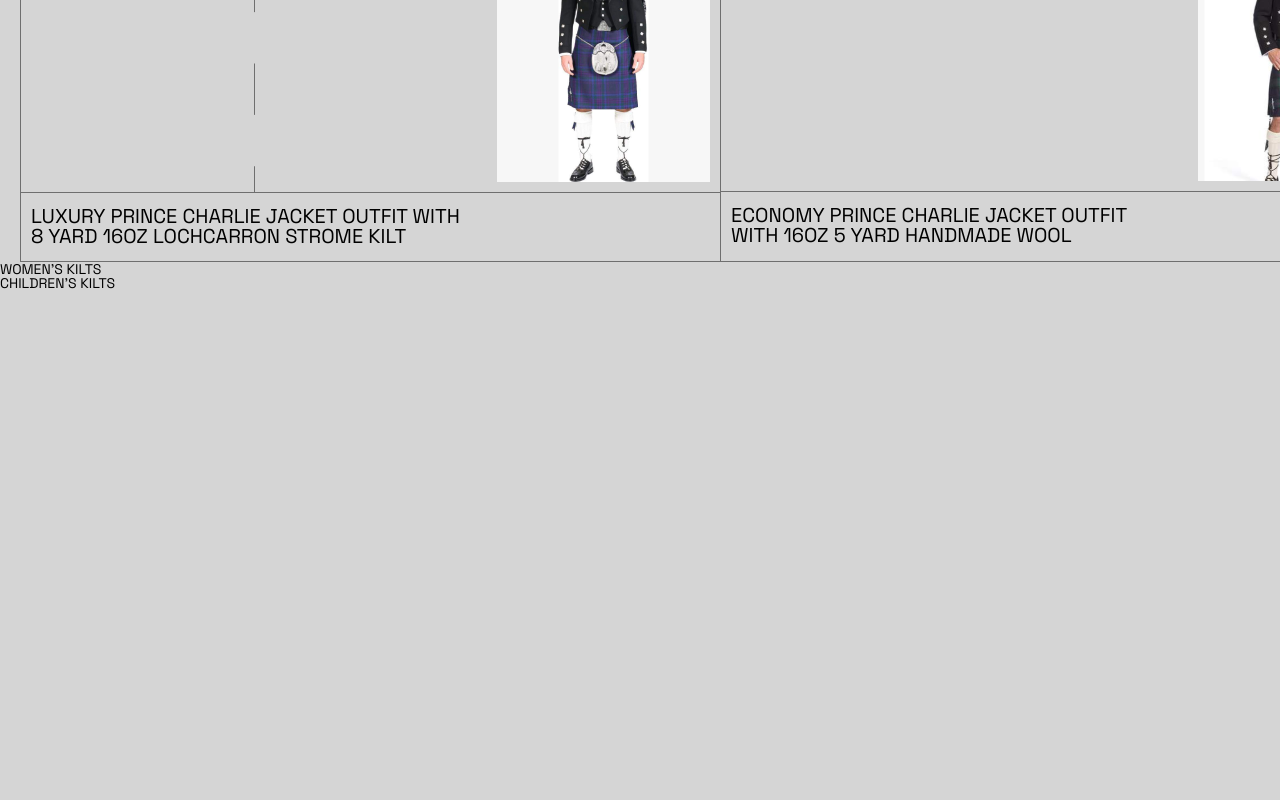
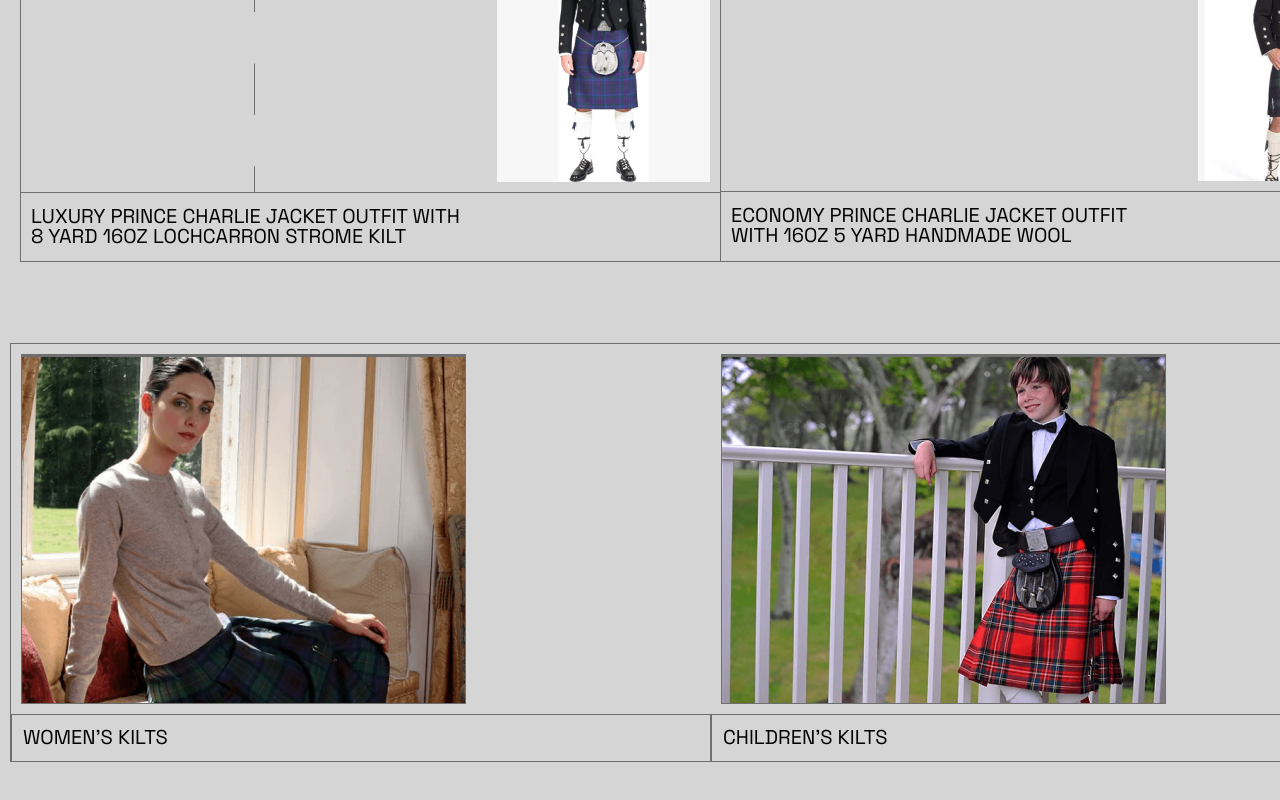
Before and after one commit to ZenovichAN/Kilt_First_Website, a plain HTML site: page index.html in a window 1280 px wide. Shown: the part 2190-2990 px from the top of the page. Drawn offline with Linux system fonts and the light colour scheme.

Commit message:
add 4 block.  none central line

```diff
--- a/index.html
+++ b/index.html
@@ -10,7 +10,7 @@
     <link rel="stylesheet" href="CSS/Ferst-Block-general-page.css">
     <link rel="stylesheet" href="CSS/Two-block-general-page.css">
     <link rel="stylesheet" href="CSS/tree-block-general-page.css">
-    <link rel="stylesheet" href="">
+    <link rel="stylesheet" href="/CSS/four-block-general.css">
     <link rel="preconnect" href="https://fonts.googleapis.com">
     <link rel="preconnect" href="https://fonts.gstatic.com" crossorigin>
     <link href="https://fonts.googleapis.com/css2?family=Space+Grotesk:wght@300..700&display=swap" rel="stylesheet">
@@ -154,10 +154,18 @@
 
         </section>
         <section class="container-block4-general">
-            <div class="block-left-image"><div class="image-left"></div></div>
-            <div class="block-right-image"><div class="image-right"></div></div>
-            <div class="block-right-bottom"><h2>Women's Kilts</h2></div>
-            <div class="block-right-bottom"><h2>Children's Kilts</h2></div>
+            <div class="block-left-image">
+                <div class="image-left"></div>
+            </div>
+            <div class="block-right-image">
+                <div class="image-right"></div>
+            </div>
+            <div class="block-left-bottom">
+                <h2>Women's Kilts</h2>
+            </div>
+            <div class="block-right-bottom">
+                <h2>Children's Kilts</h2>
+            </div>
         </section>
 
 
--- a/scss/four-block-general.scss
+++ b/scss/four-block-general.scss
@@ -1,13 +1,52 @@
-
 .container-block4-general {
+    width: 1400px;
+    height: 419px;
+    display: grid;
+    grid-template-columns: repeat(2, 700px);
+    grid-template-rows: 370px 48px;
+    border: solid 1px #6f6f6f;
+    margin-left: 10px;
+    margin-top: 81px;
 }
 .block-left-image {
+    border: solid 1px #6f6f6f;
+    width: 445px;
+    height: 350px;
+    background: url(/images/Image1-block-four-general.png);
+    margin-left: 10px;
+    margin-top: 10px;
 }
-.image-left {
+.image-left{
+    border: solid 1px #6f6f6f;
 }
+.image-right{
+    border: solid 1px #6f6f6f;
+
+}
+
 .block-right-image {
+    border: solid 1px #6f6f6f;
+
+    width: 445px;
+    height: 350px;
+    background: url(/images/Image2-block-four-general-Page.png);
+    margin-left: 10px;
+    margin-top: 10px;
 }
-.image-right {
+
+.block-left-bottom {
+    border: solid 1px #6f6f6f;
+    h2{
+        font-size: 20px;
+        margin-left: 11px;
+        margin-top: 12px;
+    }
 }
 .block-right-bottom {
+    border: solid 1px #6f6f6f;
+    h2{
+        font-size: 20px;
+        margin-left: 11px;
+        margin-top: 12px;
+    }
 }
```
Also changed, not shown: CSS/four-block-general.css, images/Image1-block-four-general.png (renamed from images/Image1-block-four-general-Page (2).png).
